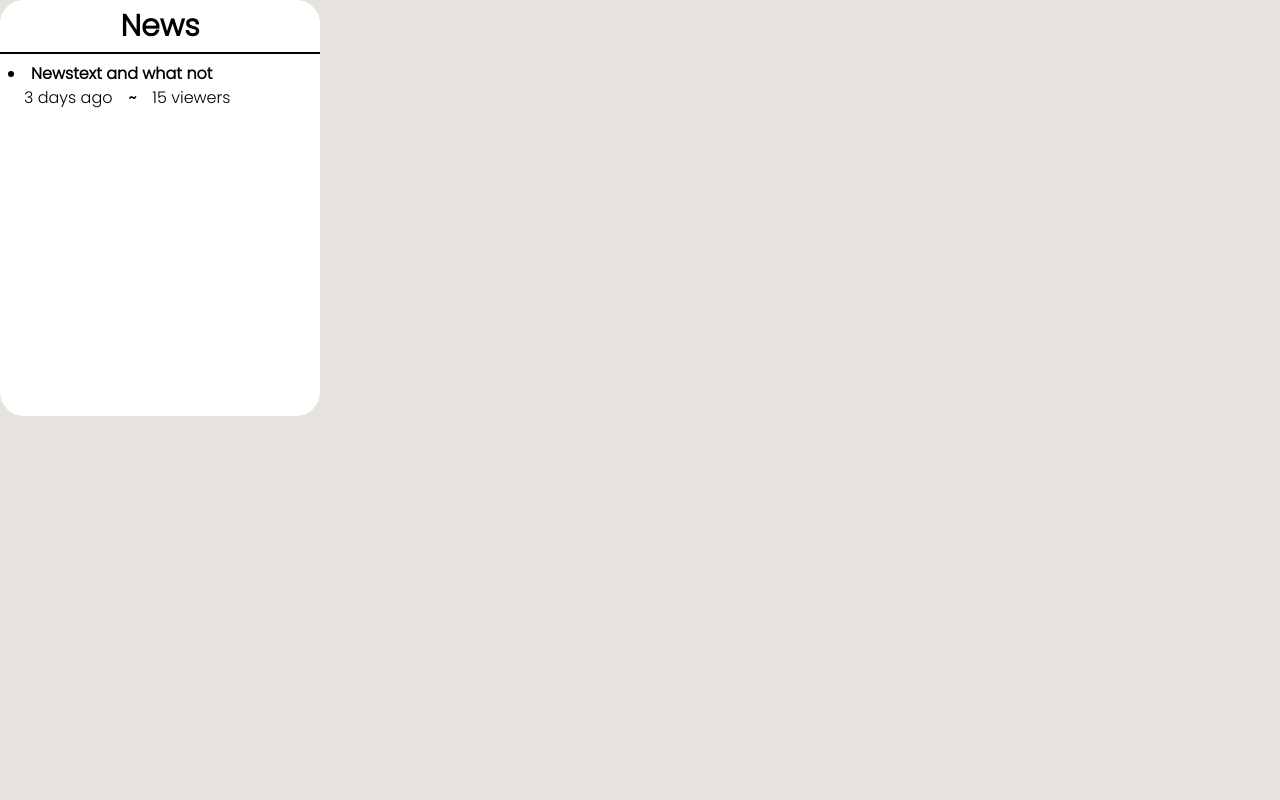
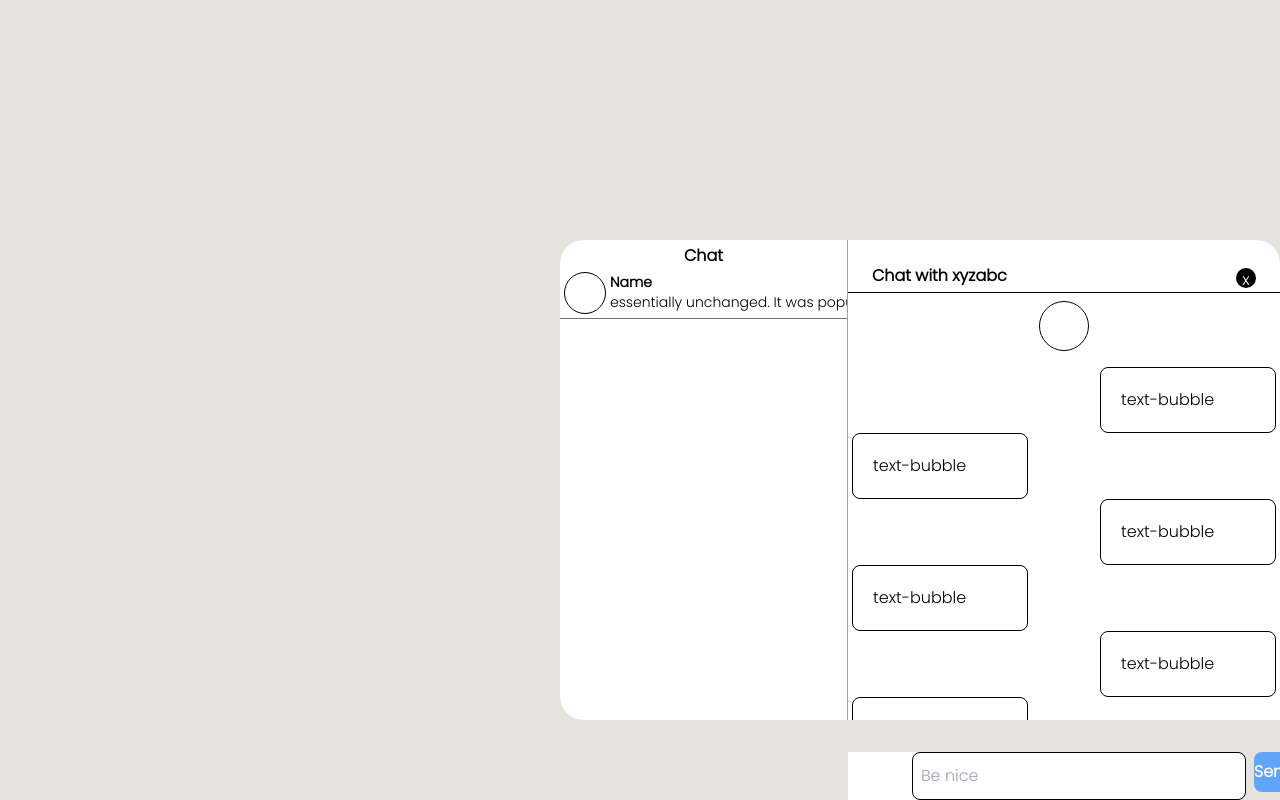
Before and after one commit to Broilan/Antohm, a React (Vite) app in the folder client/: page /test in a window 1280 px wide. Built offline with nearby package versions, Linux system fonts and the light colour scheme.

Commit message:
chore: client side is hooked up with styling and a modal for dms. Hooking up server after a few more tweaks to the frontend

```diff
--- a/client/src/App.jsx
+++ b/client/src/App.jsx
@@ -6,7 +6,7 @@ import jwt_decode from 'jwt-decode';
 import setAuthToken from './utils/setAuthToken';
 import { Profile, Login, Signup, Home} from "./pages";
 import Applications from "./components/Applications";
-import { Navbar, News } from "./components";
+import { Navbar, DmModal } from "./components";
 
 export const DataContext = React.createContext();
 
@@ -57,7 +57,7 @@ function App() {
           <Routes>
               <Route path='/' element={ <Home />} />
 
-              <Route path='test' element={ <News />} />
+              <Route path='test' element={ <DmModal />} />
 
               <Route path='/profile' element={ <PrivateRoute><Profile /></PrivateRoute>}/>
               <Route path='applications' element={ <Applications />} />
--- /dev/null
+++ b/client/src/components/DmModal.jsx
@@ -0,0 +1,57 @@
+import React, { useState } from 'react'
+
+const DmModal = (props) => {
+    const {mOpen, setMOpen} = props
+  return (
+    <>
+    <div className='w-screen h-screen absolute flex items-end justify-end'>
+    <div className='flex bg-white rounded-3xl rounded-br-none w-[45rem] h-[30rem] mb-20'>
+
+    <div className='w-[40%] border-r-gray-400 border-r-[1px] overflow-y-scroll ' id="dmp">
+        <h1 className='text-center font-bold mt-1'>Chat</h1>
+
+    <div className='flex truncate border-b-gray-500 border-b-[1px] hover:bg-gray-200'>
+    <div className='rounded-[50%] m-1 border-[1px] w-5 h-8 p-5 border-black'></div>
+    <div>
+    <div className='font-semibold text-sm mt-1'>Name</div>
+    <div className='truncate text-sm'>essentially unchanged. It was popularised in the 1960s with the release of Letraset sheets containing Lorem Ipsum passages, and more recently with desktop publishing software like Aldus PageMaker including versions of Lorem Ipsum.</div>
+    </div>
+
+    </div>
+
+    </div>
+
+    <div className='w-[60%] h-[100%] overflow-y-scroll' id="dms">
+
+        <div className='border-b-black border-b-[1px] mb-2 p-1'>
+        <h1 className='font-bold m-5'>Chat with xyzabc</h1>
+        <div onClick={() => setMOpen(false)} className='bg-black cursor-pointer rounded-[50%] h-5 w-5 text-white text-center ml-auto mr-5 mt-[-2.5rem]'>x</div>
+        </div>
+
+        <div className='rounded-[50%] border-[1px] w-10 h-10 p-6 mx-auto border-black'></div>
+
+            <div className='fixed bottom-[0%] mt-auto flex w-[24%] h-12 gap-2 bg-white'>
+            <input type="text" className='border-black border-[1px] rounded-lg ml-16 p-2' placeholder='Be nice' />
+            <div className='w-16 h-10 bg-blue-400 text-white text-center pt-2 font-bold rounded-lg'>Send</div>
+            </div>
+
+            <div className='mt-4'>
+            <div className='rounded-lg border-black border-[1px] w-44 h-fit p-5 ml-auto mr-1'>text-bubble</div>
+            <div className='rounded-lg border-black border-[1px] w-44 h-fit p-5 ml-1'>text-bubble</div>
+            <div className='rounded-lg border-black border-[1px] w-44 h-fit p-5 ml-auto mr-1'>text-bubble</div>
+            <div className='rounded-lg border-black border-[1px] w-44 h-fit p-5 ml-1'>text-bubble</div>
+            <div className='rounded-lg border-black border-[1px] w-44 h-fit p-5 ml-auto mr-1'>text-bubble</div>
+            <div className='rounded-lg border-black border-[1px] w-44 h-fit p-5 ml-1'>text-bubble</div>
+            <div className='rounded-lg border-black border-[1px] w-44 h-fit p-5 ml-auto mr-1'>text-bubble</div>
+            <div className='rounded-lg border-black border-[1px] w-44 h-fit p-5 ml-1'>text-bubble</div>
+            <div className='rounded-lg border-black border-[1px] w-44 h-fit p-5 ml-auto mr-1'>text-bubble</div>
+            </div>
+    </div>
+
+    </div>
+    </div>
+    </>
+  )
+}
+
+export default DmModal
--- a/client/src/components/Navigation/Navbar.jsx
+++ b/client/src/components/Navigation/Navbar.jsx
@@ -1,28 +1,41 @@
 import { NavLink } from "react-router-dom";
-import { useContext } from "react";
+import { useContext, useState } from "react";
+import DmModal from "../DmModal";
 import { DataContext } from "../../App";
 import './NavStyles/navbar.css'
+import { FaHome } from 'react-icons/fa';
+import { AiOutlineBell } from 'react-icons/ai';
+import { TfiEmail } from 'react-icons/tfi';
+import { MdOutlinePerson } from 'react-icons/md';
+
 import logo from '/Users/Tanner/Desktop/ThriverFolder/Thriver/client/src/assets/Thrive.png'
 
 
 const Navbar = () => {
     const {isAuthenticated, handleLogout} = useContext(DataContext)
+    const [mOpen, setMOpen] = useState(false)
 
     return (
         <>
         {isAuthenticated?
             <header>
                 <div className="nav__area">
+
+
+
                 <NavLink to="/"><img src={logo} className="relative left-[-7rem] h-96 w-96" /></NavLink>
 
 
                      <>
-                    <NavLink to="/" className='border-[1px] border-black p-[10px] bg-blue-500 text-white rounded-[20px] ml-auto mr-[20px] text-[20px] font-bold transition-color hover:shadow-2xl '>Home</NavLink>
-                    <NavLink to="/profile" className='border-[1px] border-black p-[10px] bg-blue-500 text-white rounded-[20px] mr-[20px] text-[20px] font-bold transition-color hover:shadow-2xl '>Profile</NavLink>
-                    <div onClick={handleLogout} className=' cursor-pointer border-[1px] border-black p-[10px] bg-blue-500 text-white rounded-[20px] mr-[20px] text-[20px] font-bold hover:shadow-2xl  '>Logout</div>
+                    <NavLink to="/" className='border-[1px] border-black p-[10px] bg-blue-500 text-white rounded-[20px] ml-auto mr-[20px] text-[20px] font-bold transition-color hover:shadow-2xl '><FaHome/></NavLink>
+                    <NavLink to="/profile" className='border-[1px] border-black p-[10px] bg-blue-500 text-white rounded-[20px] mr-[20px] text-[20px] font-bold transition-color hover:shadow-2xl '><MdOutlinePerson /></NavLink>
+                    <div className=' cursor-pointer border-[1px] border-black p-[10px] bg-blue-500 text-white rounded-[20px] mr-[20px] text-[20px] font-bold hover:shadow-2xl  '><AiOutlineBell/></div>
+                    <div onClick={() => setMOpen(true)} className='cursor-pointer border-[1px] border-black p-[10px] bg-blue-500 text-white rounded-[20px] mr-[20px] text-[20px] font-bold hover:shadow-2xl  '><TfiEmail/></div>
                     </>
 
                 </div>
+
+                { mOpen == true?<><DmModal mOpen={mOpen} setMOpen={setMOpen}/></> : null }
             </header>
                     :null
 
--- a/client/src/components/SocialDash.jsx
+++ b/client/src/components/SocialDash.jsx
@@ -23,7 +23,7 @@ const SocialDash = () => {
 
     <div className='bg-white h-[18rem] flex flex-col justify-end'>
       <div className='bg-white absolute ml-4 border-[1px] border-black rounded-[50%] mb-[15rem] w-24 h-24'> pic</div>
-      <div className='absolute mb-[10rem] ml-4'>Username <br /> @Username </div>
+      <div className='absolute mb-[10rem] ml-4 font-bold'>Username <br /> <p className='font-normal ml-1 text-[0.9rem]'>@Username</p> </div>
 
     <ul className='flex gap-10 justify-center text-xl'>
       <li>Posts</li>
--- a/client/src/components/index.js
+++ b/client/src/components/index.js
@@ -12,4 +12,5 @@ export { default as Resources } from './Resources';
 export { default as Post } from './Post';
 export { default as Usercard } from './Usercard';
 export { default as UserGroups } from './UserGroups';
+export { default as DmModal } from './DmModal';
 export { default as News } from './News';
--- a/client/src/styles/App.css
+++ b/client/src/styles/App.css
@@ -13,3 +13,11 @@ body {
 #usergroups::-webkit-scrollbar {
   display: none;
 }
+
+#dms::-webkit-scrollbar {
+  display: none;
+}
+
+#dmp::-webkit-scrollbar {
+  display: none;
+}
```
